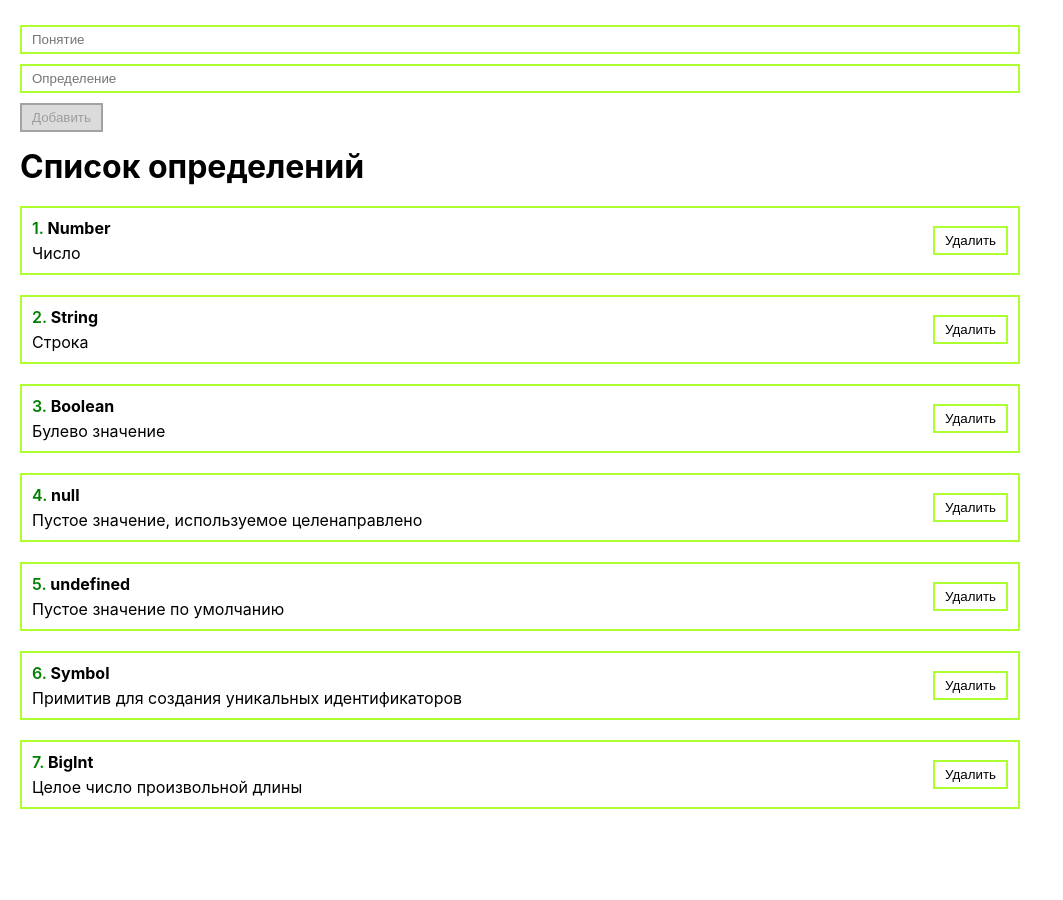
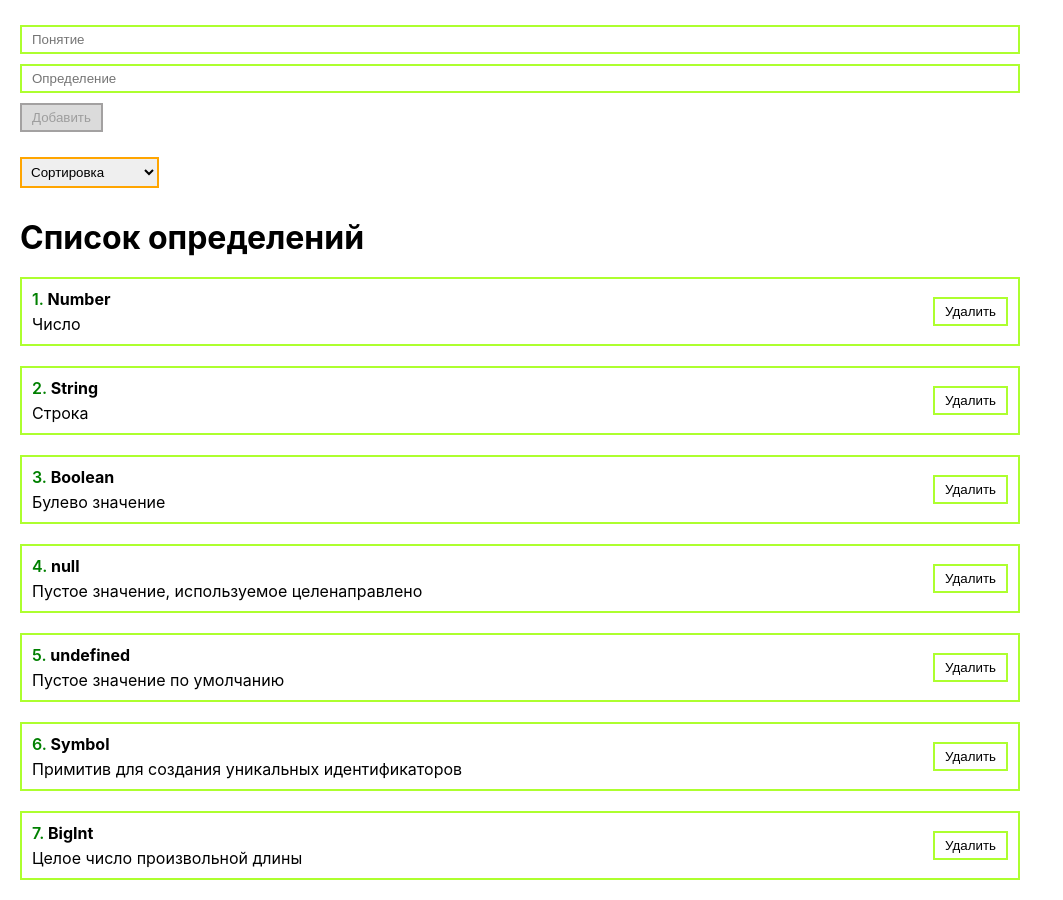
Before and after one commit to Kostushka/training-app, a React (Create React App) app: page / in a window 1280 px wide. Shown: the whole page, without its empty margins (0-1063 px from the left). Before the commit the page ends 829 px from the top, so only its background shows below. Built offline with nearby package versions, Linux system fonts and the light colour scheme.

Commit message:
Added post sorting

```diff
--- a/src/App.js
+++ b/src/App.js
@@ -1,6 +1,8 @@
 import { useState } from 'react';
 import PostForm from './components/PostForm';
 import PostList from './containers/PostList';
+import UiSelect from './components/UI/UiSelect';
+
 import styles from './App.module.css';
 
 const App = () => {
@@ -37,6 +39,12 @@ const App = () => {
             message: 'Целое число произвольной длины',
         },
     ]);
+    const [selectedSort, setSelectedSort] = useState('');
+
+    const sortPost = (value) => {
+        setSelectedSort(value);
+        setPosts([...posts].sort((a, b) => a[value].localeCompare(b[value])));
+    };
 
     const createPost = (newPost) => {
         setPosts([...posts, newPost]);
@@ -50,7 +58,19 @@ const App = () => {
         <div className={styles.container}>
             <PostForm create={createPost} />
             {posts.length ? (
-                <PostList posts={posts} remove={removePost} />
+                <>
+                    <UiSelect
+                        value={selectedSort}
+                        onChange={sortPost}
+                        options={[
+                            { value: 'name', name: 'По названию' },
+                            { value: 'message', name: 'По определению' },
+                        ]}
+                        defaultValue='Сортировка'
+                    />
+
+                    <PostList posts={posts} remove={removePost} />
+                </>
             ) : (
                 <h1 className={styles.header}>Нет данных</h1>
             )}
--- /dev/null
+++ b/src/components/UI/UiSelect/UiSelect.jsx
@@ -0,0 +1,24 @@
+import styles from './UiSelect.module.css';
+
+const UiSelect = ({ value, onChange, options, defaultValue }) => {
+    return (
+        <div className={styles.container}>
+            <select
+                className={styles.select}
+                value={value}
+                onChange={(e) => onChange(e.target.value)}
+            >
+                <option disabled value=''>
+                    {defaultValue}
+                </option>
+                {options.map((option) => (
+                    <option key={option.value} value={option.value}>
+                        {option.name}
+                    </option>
+                ))}
+            </select>
+        </div>
+    );
+};
+
+export default UiSelect;
--- /dev/null
+++ b/src/components/UI/UiSelect/UiSelect.module.css
@@ -0,0 +1,10 @@
+.container {
+    margin-top: 20px;
+    margin-bottom: 20px;
+}
+.select {
+    outline: none;
+    padding: 5px;
+    border: 2px solid orange;
+    cursor: pointer;
+}
--- /dev/null
+++ b/src/components/UI/UiSelect/index.js
@@ -0,0 +1 @@
+export { default } from './UiSelect';
```
